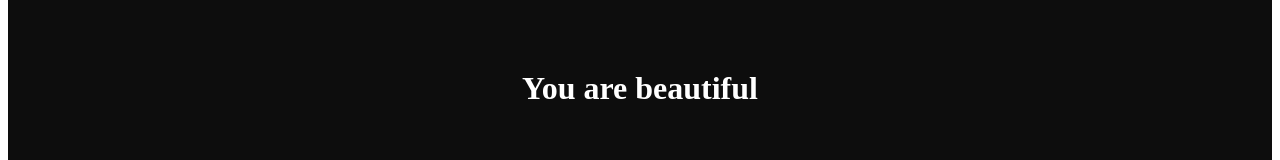
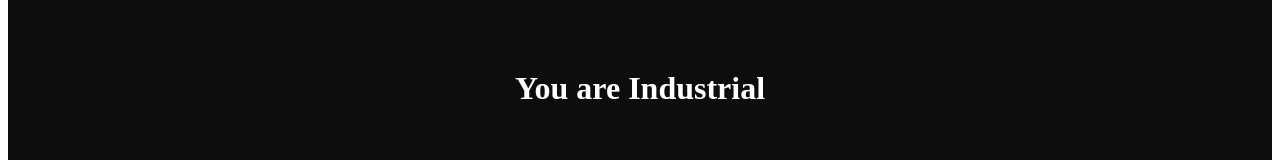
Before and after one commit to borgirnitin/animated-text, a Next.js app: page / in a window 1280 px wide. Shown: the part 320-480 px from the top of the page. Built offline with nearby package versions, Linux system fonts and the light colour scheme.

Commit message:
Update index.js

```diff
--- a/pages/index.js
+++ b/pages/index.js
@@ -2,7 +2,7 @@ import { useEffect, useMemo, useState } from "react";
 import { motion, AnimatePresence } from "framer-motion";
 
 export default function Home() {
-  const titles = useMemo(() => ["amazing", "new", "wonderful", "beautiful", "smart"], []);
+  const titles = useMemo(() => ["Product", "UX", "Experience", "Industrial"], []);
   const [index, setIndex] = useState(0);
 
   useEffect(() => {
```
